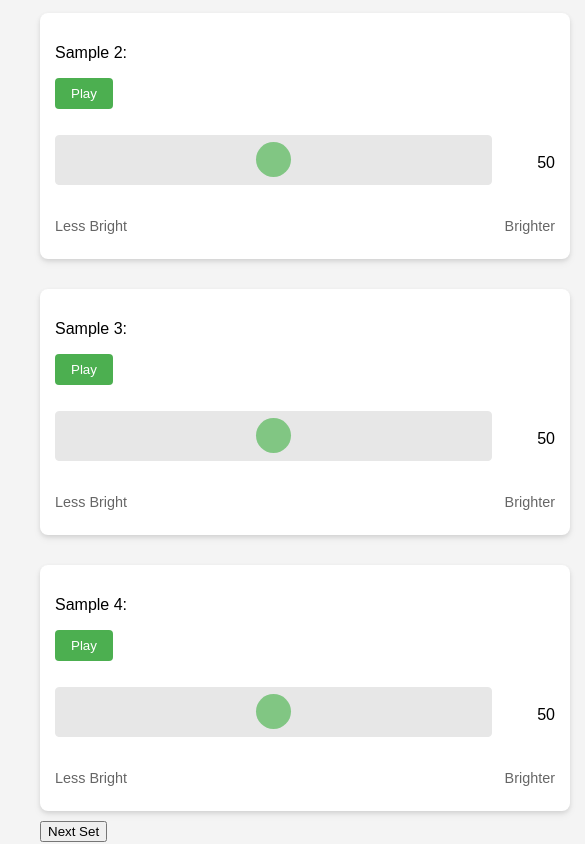
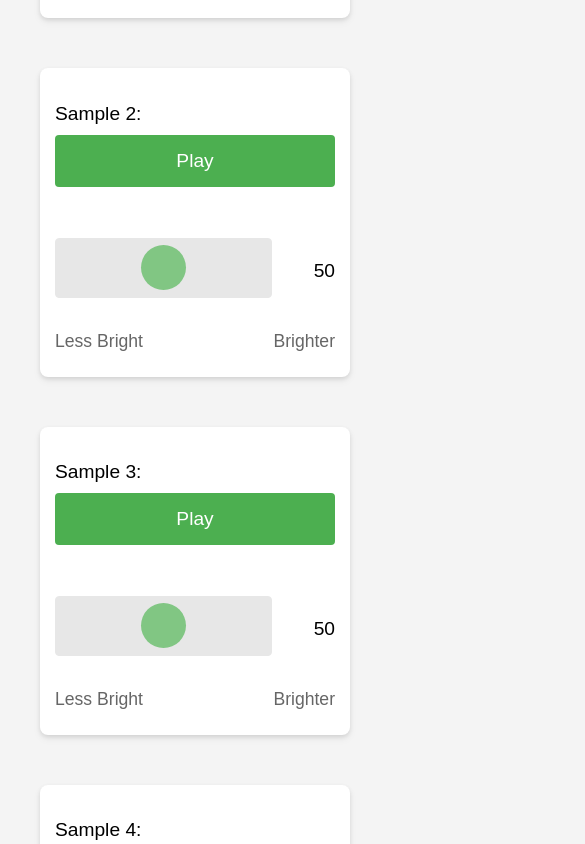
Before and after one commit to chazbowkett123/GuitarBrightnessTest, a plain HTML site: page index.html in a window 390 px wide. Shown: the part 520-1364 px from the top of the page, 585 px wide, since content can reach past the window. Drawn offline with Linux system fonts and the light colour scheme.

Commit message:
Add files via upload

```diff
--- a/index.html
+++ b/index.html
@@ -2,16 +2,19 @@
 <html lang="en">
 <head>
   <meta charset="UTF-8" />
+  <meta name="viewport" content="width=device-width, initial-scale=1.0">
   <title>Guitar Brightness Listening Test</title>
   <link rel="stylesheet" href="style.css" />
   <style>
     .play-button {
-      padding: 8px 16px;
+      padding: 12px 24px;
+      font-size: 1.1em;
       cursor: pointer;
       background: #4CAF50;
       border: none;
       color: white;
       border-radius: 4px;
+      margin-bottom: 20px; /* Add space between button and slider */
     }
     .brightness-slider {
       width: 100%;
@@ -71,7 +74,8 @@
       display: flex;
       align-items: center;
       gap: 15px; /* Increased from 8px */
-      width: 500px;
+      width: 100%;
+      max-width: 500px;
       padding: 10px 0; /* Added padding */
     }
     .loading-overlay {
@@ -103,6 +107,81 @@
       margin-top: 20px;
       font-size: 18px;
       color: #333;
+    }
+    h1 {
+      font-size: 1.8em;
+    }
+
+    p {
+      font-size: 1.1em;
+    }
+
+    .sample p {
+      font-size: 1.2em;
+      margin-bottom: 10px;
+    }
+
+    button[onclick*="submit"] {
+      padding: 15px 30px;
+      font-size: 1.2em;
+      background: #2196F3;
+      color: white;
+      border: none;
+      border-radius: 4px;
+      cursor: pointer;
+      margin-top: 20px;
+      width: 200px;
+      transition: background-color 0.3s;
+    }
+
+    button[onclick*="submit"]:hover {
+      background: #1976D2;
+    }
+
+    @media (max-width: 480px) {
+      .play-button {
+        padding: 15px 30px;
+        font-size: 1.2em;
+        width: 100%;
+        margin-bottom: 25px;
+      }
+
+      .brightness-slider {
+        height: 50px;
+      }
+
+      .brightness-slider::-webkit-slider-thumb {
+        width: 45px;
+        height: 45px;
+      }
+
+      .brightness-slider::-moz-range-thumb {
+        width: 45px;
+        height: 45px;
+      }
+
+      .brightness-value {
+        font-size: 1.2em;
+      }
+
+      .sample {
+        margin-bottom: 30px;
+      }
+
+      h1 {
+        font-size: 1.5em;
+      }
+
+      .slider-labels {
+        font-size: 1.1em;
+      }
+
+      button[onclick*="submit"] {
+        width: 100%;
+        padding: 20px;
+        font-size: 1.3em;
+        margin-top: 30px;
+      }
     }
   </style>
 </head>
@@ -678,7 +757,7 @@
         <div class="sample">
           <p>Sequence 1:</p>
           <button class="play-button">Play</button>
-          <audio src="sequence/Guitar_AJ_Sequence_0.mp3"></audio>
+          <audio src="-14_LUFS/Guitar_AJ_Sequence_0.mp3"></audio>
           <div class="brightness-control">
             <div class="slider-container">
               <input type="range" min="0" max="100" value="50" class="brightness-slider" data-index="1">
@@ -693,7 +772,7 @@
         <div class="sample">
           <p>Sequence 2:</p>
           <button class="play-button">Play</button>
-          <audio src="sequence/Guitar_J35_Sequence_0.mp3"></audio>
+          <audio src="-14_LUFS/Guitar_J35_Sequence_0.mp3"></audio>
           <div class="brightness-control">
             <div class="slider-container">
               <input type="range" min="0" max="100" value="50" class="brightness-slider" data-index="2">
@@ -708,7 +787,7 @@
         <div class="sample">
           <p>Sequence 3:</p>
           <button class="play-button">Play</button>
-          <audio src="sequence/Guitar_J50_Sequence_0.mp3"></audio>
+          <audio src="-14_LUFS/Guitar_J50_Sequence_0.mp3"></audio>
           <div class="brightness-control">
             <div class="slider-container">
               <input type="range" min="0" max="100" value="50" class="brightness-slider" data-index="3">
@@ -723,7 +802,7 @@
         <div class="sample">
           <p>Sequence 4:</p>
           <button class="play-button">Play</button>
-          <audio src="sequence/Guitar_OMC_Sequence_0.mp3"></audio>
+          <audio src="-14_LUFS/Guitar_OMC_Sequence_0.mp3"></audio>
           <div class="brightness-control">
             <div class="slider-container">
               <input type="range" min="0" max="100" value="50" class="brightness-slider" data-index="4">
```
Also changed, not shown: instructions.html (+57 -0 lines).
